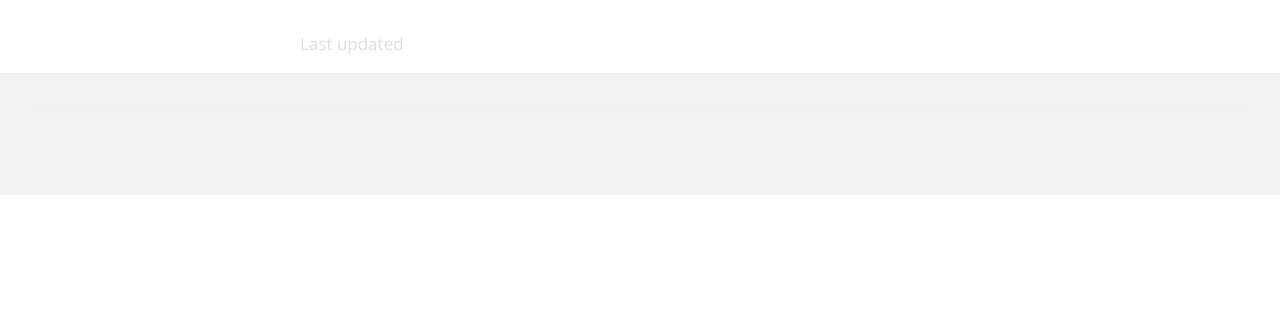
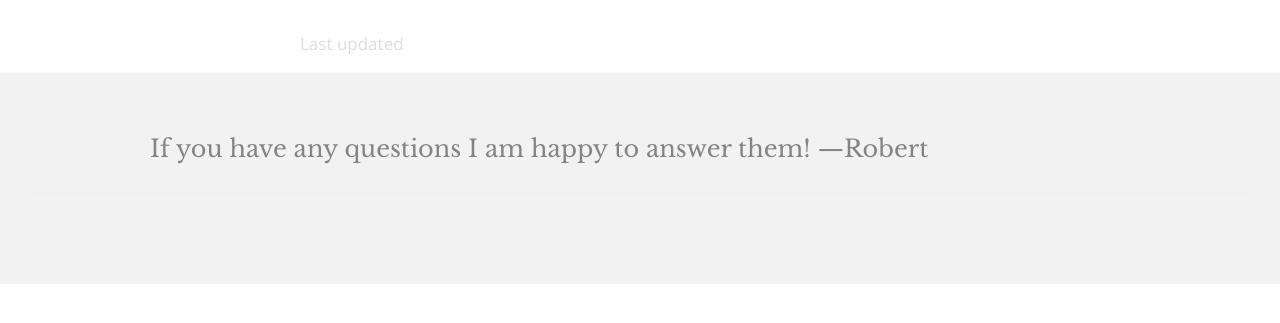
Before and after one commit to rkuykendall/wheretostartreading, a Django app: template blog/templates/article.html in a window 1280 px wide. Shown: the part 85-408 px from the top of the page. Run offline with Django 3.2, Linux system fonts and the light colour scheme; the template is opened without the code that fills it, so the values that code supplies are empty; some libraries are stand-ins or nearby versions.

Commit message:
Comments header

```diff
--- a/blog/templates/article.html
+++ b/blog/templates/article.html
@@ -21,6 +21,8 @@
 </div>
 
 <div class="disqus_wrapper">
+  <h2>If you have any questions I am happy to answer them! &mdash;Robert</h2>
+
   <div id="disqus_thread"></div>
 
   <script>
--- a/wheretostartreading/static/style.css
+++ b/wheretostartreading/static/style.css
@@ -83,8 +83,8 @@ li {
   border-top: 1px solid #eee;
 }
 
-#disqus_thread {
-  margin: 0px auto;
+#disqus_thread, .disqus_wrapper h2 {
+  margin: 30px auto;
   max-width: 980px;
 }
 
```
